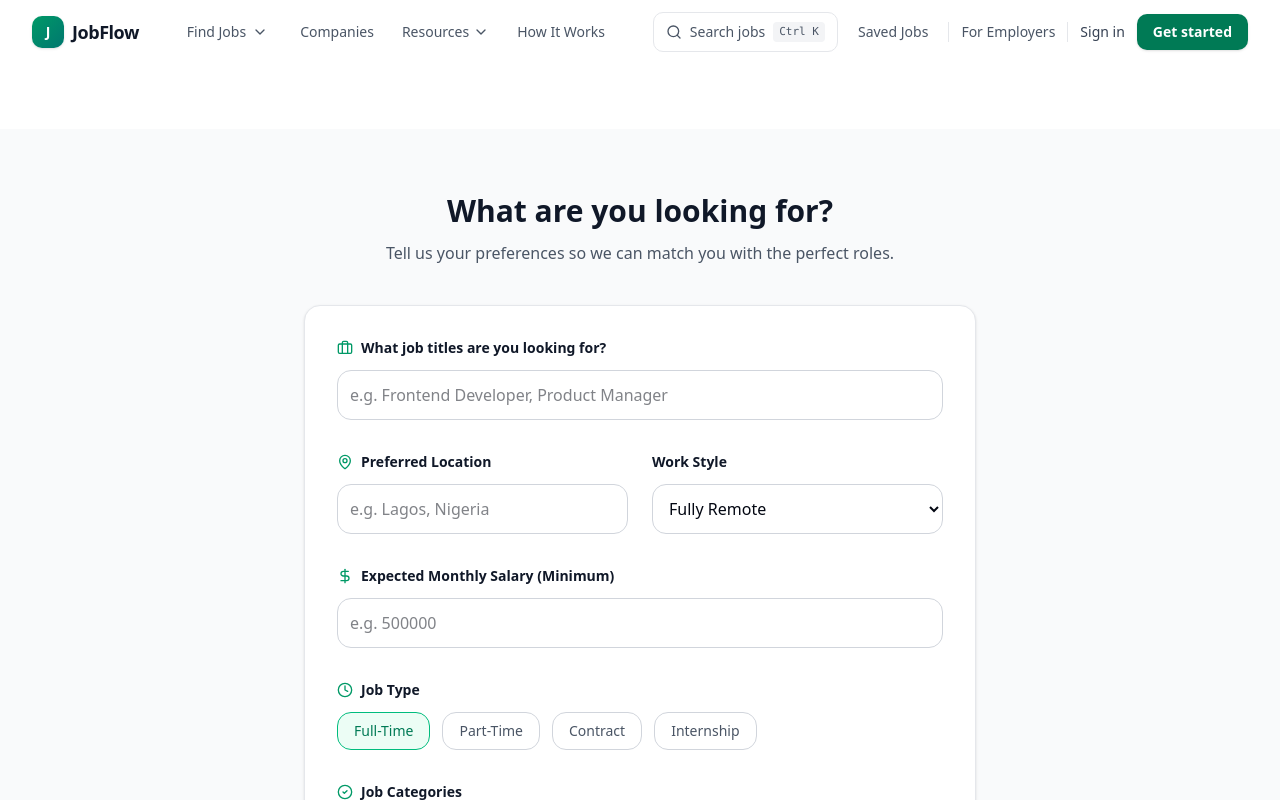
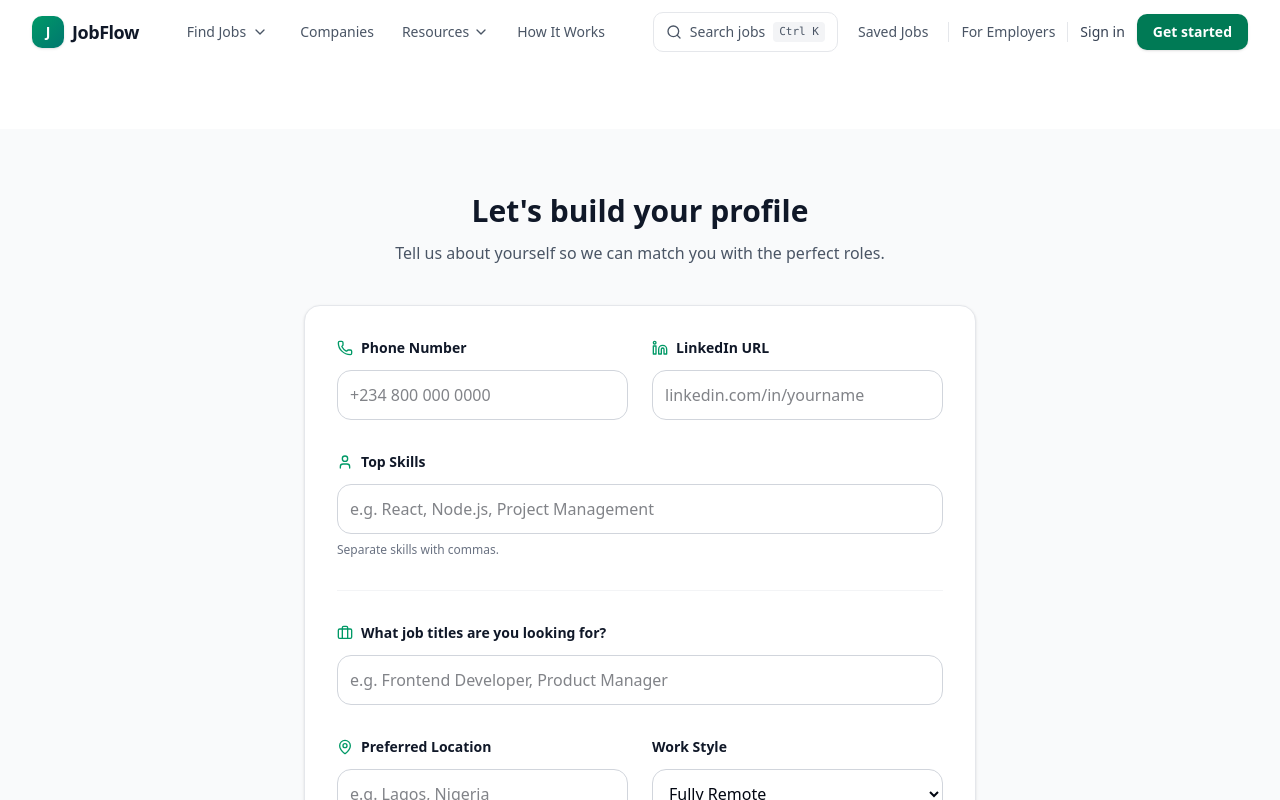
Before and after one commit to skillibeng-ctrl/job-search-app, a React (Vite) app: page /prefrences in a window 1280 px wide. Shown: the top 800 px of the page. Built offline with nearby package versions, Linux system fonts and the light colour scheme.

Commit message:
feat(onboarding): expand user preferences form with skills and contact info

```diff
--- a/src/component/Preferences.jsx
+++ b/src/component/Preferences.jsx
@@ -1,7 +1,7 @@
 import { useState, useEffect } from "react";
 import { useNavigate } from "react-router-dom";
 import { toast } from "sonner";
-import { Briefcase, MapPin, DollarSign, Clock, CheckCircle2 } from "lucide-react";
+import { User, Phone, Linkedin, Briefcase, MapPin, DollarSign, Clock, CheckCircle2 } from "lucide-react";
 
 const JOB_CATEGORIES = ["Engineering", "Design", "Data", "Product", "Marketing", "Customer Success", "Sales", "Finance"];
 
@@ -10,15 +10,17 @@ export default function Preferences() {
   const [loading, setLoading] = useState(false);
 
   const [prefs, setPrefs] = useState({
+    phone: "",
+    linkedin: "",
+    skills: "",
     roles: "",
     location: "",
-    workStyle: "remote", // remote, hybrid, onsite
+    workStyle: "remote",
     expectedSalary: "",
     jobTypes: ["full-time"],
     categories: []
   });
 
-  // Load existing preferences if they exist
   useEffect(() => {
     const saved = localStorage.getItem("jobflow_preferences");
     if (saved) {
@@ -45,13 +47,12 @@ export default function Preferences() {
     e.preventDefault();
     setLoading(true);
 
-    // Save to localStorage
     localStorage.setItem("jobflow_preferences", JSON.stringify(prefs));
 
     setTimeout(() => {
       setLoading(false);
-      toast.success("Preferences saved! We'll find the best jobs for you.");
-      navigate("/jobs"); // Send them to the jobs page to see their personalized matches
+      toast.success("Profile setup complete! Welcome to JobFlow.");
+      navigate("/"); // 🔥 Takes them to the Home Page!
     }, 600);
   };
 
@@ -60,13 +61,60 @@ export default function Preferences() {
       <div className="max-w-2xl mx-auto">
 
         <div className="text-center mb-10">
-          <h1 className="text-3xl font-bold text-gray-900 mb-3">What are you looking for?</h1>
-          <p className="text-gray-600">Tell us your preferences so we can match you with the perfect roles.</p>
+          <h1 className="text-3xl font-bold text-gray-900 mb-3">Let's build your profile</h1>
+          <p className="text-gray-600">Tell us about yourself so we can match you with the perfect roles.</p>
         </div>
 
         <form onSubmit={handleSubmit} className="bg-white rounded-2xl shadow-sm border border-gray-200 p-8 space-y-8">
 
-          {/* 1. Roles */}
+          {/* Contact Info */}
+          <div className="grid md:grid-cols-2 gap-6">
+            <div>
+              <label className="flex items-center gap-2 text-sm font-bold text-gray-900 mb-3">
+                <Phone className="h-4 w-4 text-emerald-600" /> Phone Number
+              </label>
+              <input
+                type="tel"
+                name="phone"
+                value={prefs.phone}
+                onChange={handleChange}
+                placeholder="+234 800 000 0000"
+                className="w-full border border-gray-300 rounded-xl p-3 focus:ring-2 focus:ring-emerald-500 outline-none"
+              />
+            </div>
+            <div>
+              <label className="flex items-center gap-2 text-sm font-bold text-gray-900 mb-3">
+                <Linkedin className="h-4 w-4 text-emerald-600" /> LinkedIn URL
+              </label>
+              <input
+                type="url"
+                name="linkedin"
+                value={prefs.linkedin}
+                onChange={handleChange}
+                placeholder="linkedin.com/in/yourname"
+                className="w-full border border-gray-300 rounded-xl p-3 focus:ring-2 focus:ring-emerald-500 outline-none"
+              />
+            </div>
+          </div>
+
+          {/* Skills */}
+          <div>
+            <label className="flex items-center gap-2 text-sm font-bold text-gray-900 mb-3">
+              <User className="h-4 w-4 text-emerald-600" /> Top Skills
+            </label>
+            <input
+              name="skills"
+              value={prefs.skills}
+              onChange={handleChange}
+              placeholder="e.g. React, Node.js, Project Management"
+              className="w-full border border-gray-300 rounded-xl p-3 focus:ring-2 focus:ring-emerald-500 outline-none"
+            />
+            <p className="text-xs text-gray-500 mt-2">Separate skills with commas.</p>
+          </div>
+
+          <hr className="border-gray-100" />
+
+          {/* Roles */}
           <div>
             <label className="flex items-center gap-2 text-sm font-bold text-gray-900 mb-3">
               <Briefcase className="h-4 w-4 text-emerald-600" /> What job titles are you looking for?
@@ -81,7 +129,6 @@ export default function Preferences() {
             />
           </div>
 
-          {/* 2. Location & 3. Work Style */}
           <div className="grid md:grid-cols-2 gap-6">
             <div>
               <label className="flex items-center gap-2 text-sm font-bold text-gray-900 mb-3">
@@ -111,10 +158,9 @@ export default function Preferences() {
             </div>
           </div>
 
-          {/* 4. Salary */}
           <div>
             <label className="flex items-center gap-2 text-sm font-bold text-gray-900 mb-3">
-              <DollarSign className="h-4 w-4 text-emerald-600" /> Expected Monthly Salary (Minimum)
+              <DollarSign className="h-4 w-4 text-emerald-600" /> Expected Monthly Salary
             </label>
             <input
               type="number"
@@ -126,30 +172,6 @@ export default function Preferences() {
             />
           </div>
 
-          {/* 5. Job Types */}
-          <div>
-            <label className="flex items-center gap-2 text-sm font-bold text-gray-900 mb-3">
-              <Clock className="h-4 w-4 text-emerald-600" /> Job Type
-            </label>
-            <div className="flex flex-wrap gap-3">
-              {["full-time", "part-time", "contract", "internship"].map(type => (
-                <button
-                  key={type}
-                  type="button"
-                  onClick={() => toggleArrayItem("jobTypes", type)}
-                  className={`px-4 py-2 rounded-xl border text-sm font-medium capitalize transition ${
-                    prefs.jobTypes.includes(type)
-                      ? "bg-emerald-50 border-emerald-500 text-emerald-700"
-                      : "bg-white border-gray-300 text-gray-600 hover:bg-gray-50"
-                  }`}
-                >
-                  {type}
-                </button>
-              ))}
-            </div>
-          </div>
-
-          {/* 6. Categories */}
           <div>
             <label className="flex items-center gap-2 text-sm font-bold text-gray-900 mb-3">
               <CheckCircle2 className="h-4 w-4 text-emerald-600" /> Job Categories
@@ -178,7 +200,7 @@ export default function Preferences() {
               disabled={loading}
               className="w-full bg-emerald-600 hover:bg-emerald-700 text-white py-4 rounded-xl font-bold text-lg transition disabled:opacity-70"
             >
-              {loading ? "Saving..." : "Save Preferences"}
+              {loading ? "Saving..." : "Complete Profile"}
             </button>
           </div>
         </form>
```
